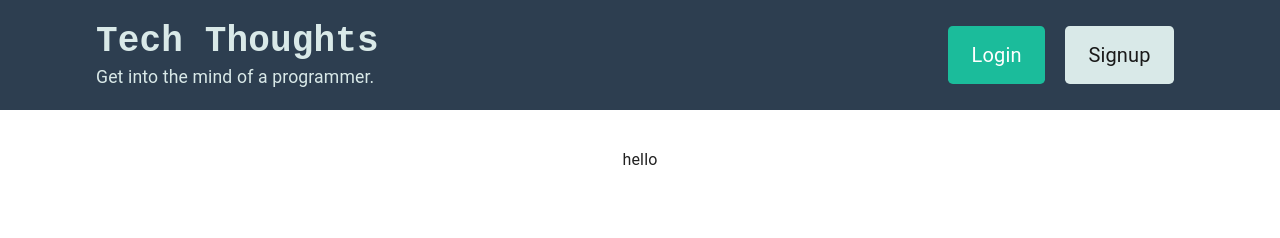
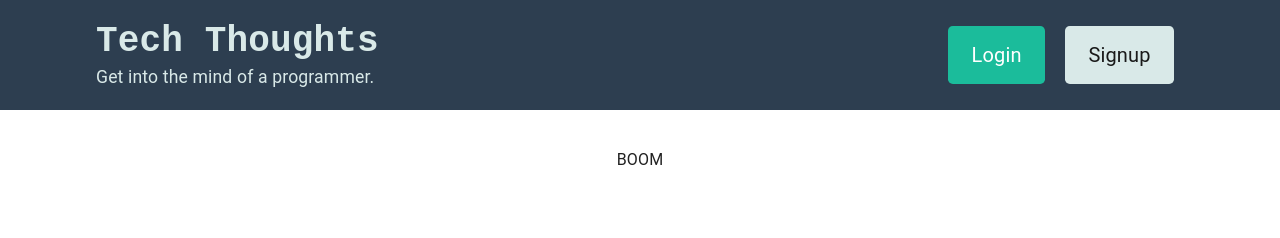
Before and after one commit to ZachariahKB/bootPrint, a React (Vite) app in the folder client/: page / in a window 1280 px wide. Shown: the top 238 px of the page. Built offline with nearby package versions, Linux system fonts and the light colour scheme; no server answers.

Commit message:
pauleegetdown

```diff
--- a/client/src/pages/Home.jsx
+++ b/client/src/pages/Home.jsx
@@ -12,7 +12,7 @@ const Home = () => {
   return (
     <main>
       <div className="flex-row justify-center">
-        hello
+        BOOM
         {/* <div
           className="col-12 col-md-10 mb-3 p-3"
           style={{ border: '1px dotted #1a1a1a' }}
```
